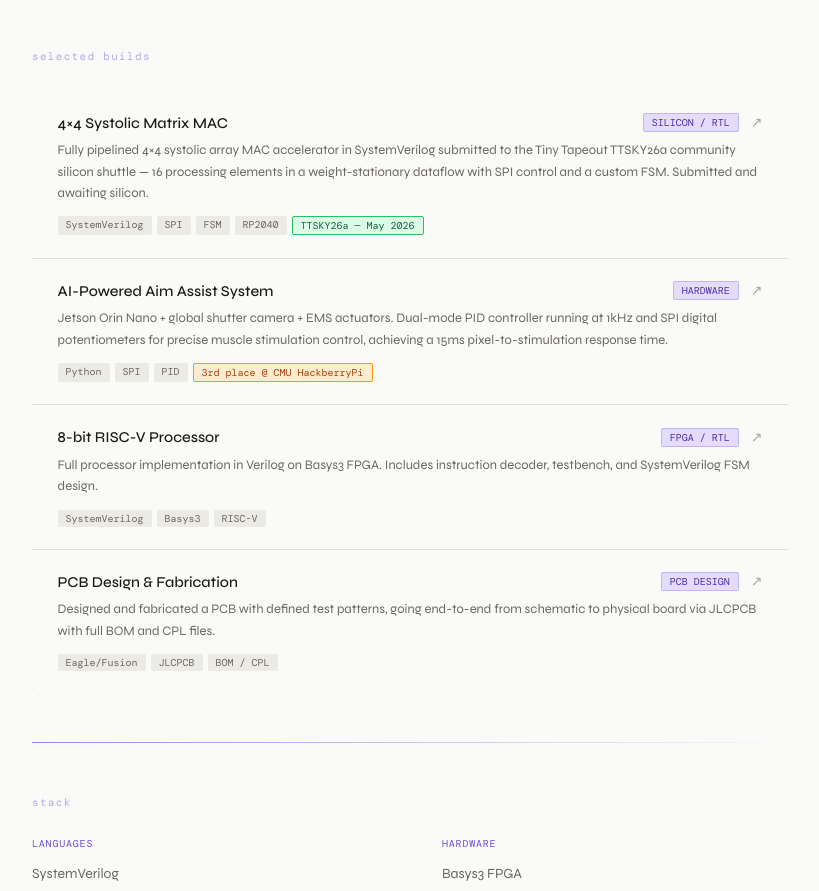
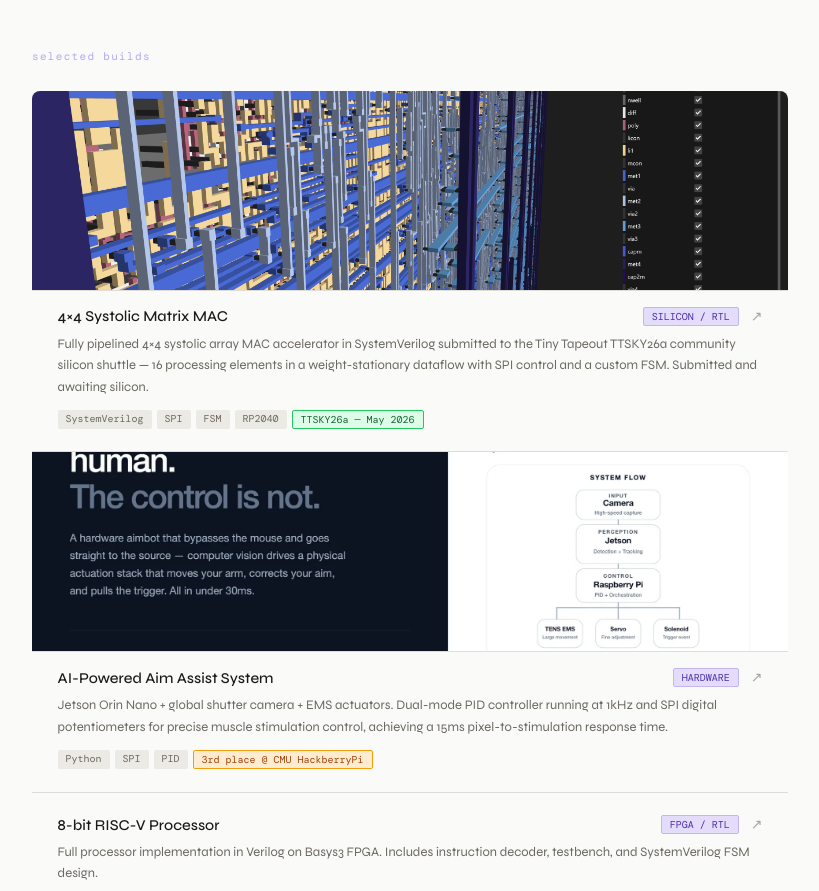
Before and after one commit to Coizi/portfolio, a plain HTML site: page index.html in a window 1280 px wide. Shown: the part 812-1703 px from the top of the page, without its empty margins (230-1049 px from the left). Drawn offline with nearby package versions, Linux system fonts and the light colour scheme; a web font is replaced by a local one.

Commit message:
added preview images

```diff
--- a/index.html
+++ b/index.html
@@ -4,6 +4,18 @@
   <meta charset="UTF-8" />
   <meta name="viewport" content="width=device-width, initial-scale=1.0" />
   <title>Joshua Taylor — ECE @ CMU</title>
+  <meta name="description" content="Joshua Taylor — ECE student at CMU building hardware accelerators, FPGAs, and embedded systems." />
+  <!-- Open Graph / link preview -->
+  <meta property="og:type" content="website" />
+  <meta property="og:url" content="https://joshuataylor.xyz" />
+  <meta property="og:title" content="Joshua Taylor — ECE @ CMU" />
+  <meta property="og:description" content="Hardware/software engineer building silicon, FPGAs, and embedded systems. ECE @ CMU 2028." />
+  <meta property="og:image" content="https://joshuataylor.xyz/Chip3D.png" />
+  <!-- Twitter card -->
+  <meta name="twitter:card" content="summary_large_image" />
+  <meta name="twitter:title" content="Joshua Taylor — ECE @ CMU" />
+  <meta name="twitter:description" content="Hardware/software engineer building silicon, FPGAs, and embedded systems. ECE @ CMU 2028." />
+  <meta name="twitter:image" content="https://joshuataylor.xyz/Chip3D.png" />
   <link rel="preconnect" href="https://fonts.googleapis.com" />
   <link rel="preconnect" href="https://fonts.gstatic.com" crossorigin />
   <link href="https://fonts.googleapis.com/css2?family=DM+Mono:ital,wght@0,300;0,400;0,500;1,300&family=Syne:wght@400;500;600;700;800&display=swap" rel="stylesheet" />
@@ -291,6 +303,18 @@
     .card-tag { font-family: var(--font-mono); font-size: 10px; color: var(--purple-dark); background: var(--accent-bg2); border: 0.5px solid var(--accent-border); padding: 2px 8px; border-radius: 2px; }
     .card-arrow { font-size: 14px; color: var(--text3); transition: transform 0.3s ease, color 0.3s ease; }
     .project-card:hover .card-arrow { transform: translate(3px, -3px); color: var(--purple-mid); }
+    .card-img {
+      display: block;
+      width: calc(100% + 3.2rem);
+      margin-left: -1.6rem;
+      margin-right: -1.6rem;
+      margin-top: -1.4rem;
+      height: 200px;
+      object-fit: cover;
+      border-bottom: 0.5px solid var(--border);
+      margin-bottom: 0.5rem;
+      transition: border-color 1s ease;
+    }
     .card-desc { font-size: 13px; color: var(--text2); line-height: 1.65; }
     .card-chips { display: flex; gap: 5px; flex-wrap: wrap; margin-top: 0.25rem; }
     .chip { font-family: var(--font-mono); font-size: 10px; color: var(--text2); background: var(--bg3); padding: 2px 8px; border-radius: 2px; }
@@ -494,6 +518,7 @@
         <div class="projects-list">
 
           <a class="project-card" href="systolic-mac.html">
+            <img class="card-img" src="Chip3D.png" alt="4×4 Systolic Matrix MAC chip render" />
             <div class="card-top">
               <h3 class="card-title">4×4 Systolic Matrix MAC</h3>
               <div class="card-right"><span class="card-tag">SILICON / RTL</span><span class="card-arrow">&#8599;</span></div>
@@ -506,6 +531,7 @@
           </a>
 
           <a class="project-card" href="aim-assist.html">
+            <img class="card-img" src="autoreflex.png" alt="AutoReflex aim assist system demo" />
             <div class="card-top">
               <h3 class="card-title">AI-Powered Aim Assist System</h3>
               <div class="card-right"><span class="card-tag">HARDWARE</span><span class="card-arrow">&#8599;</span></div>
```
